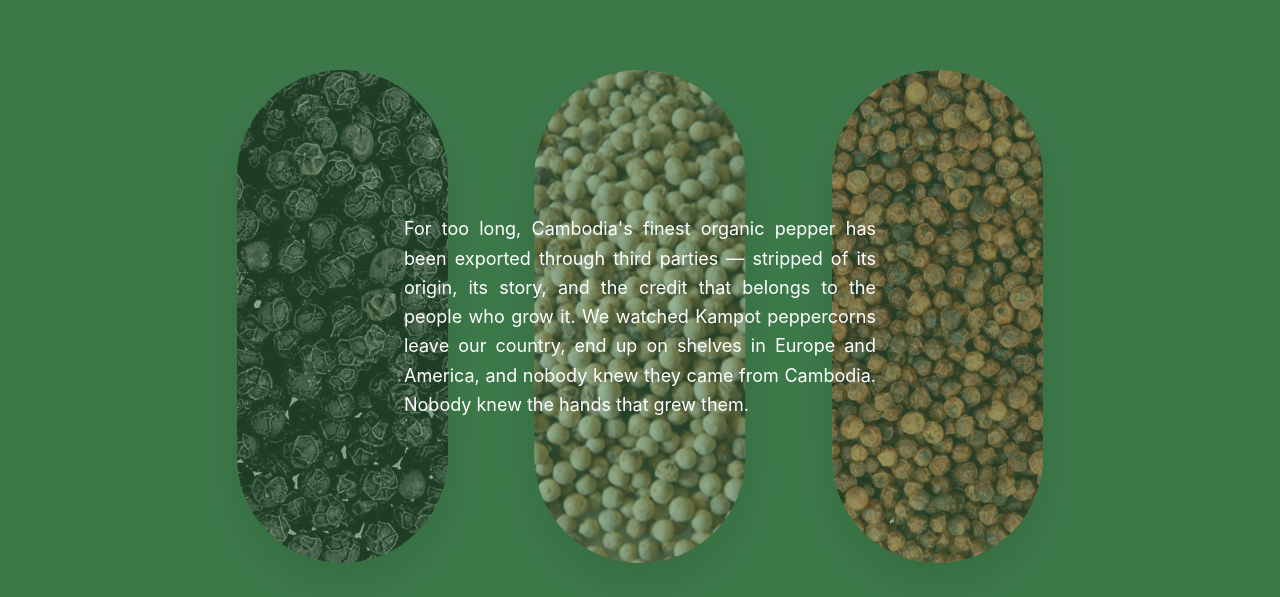
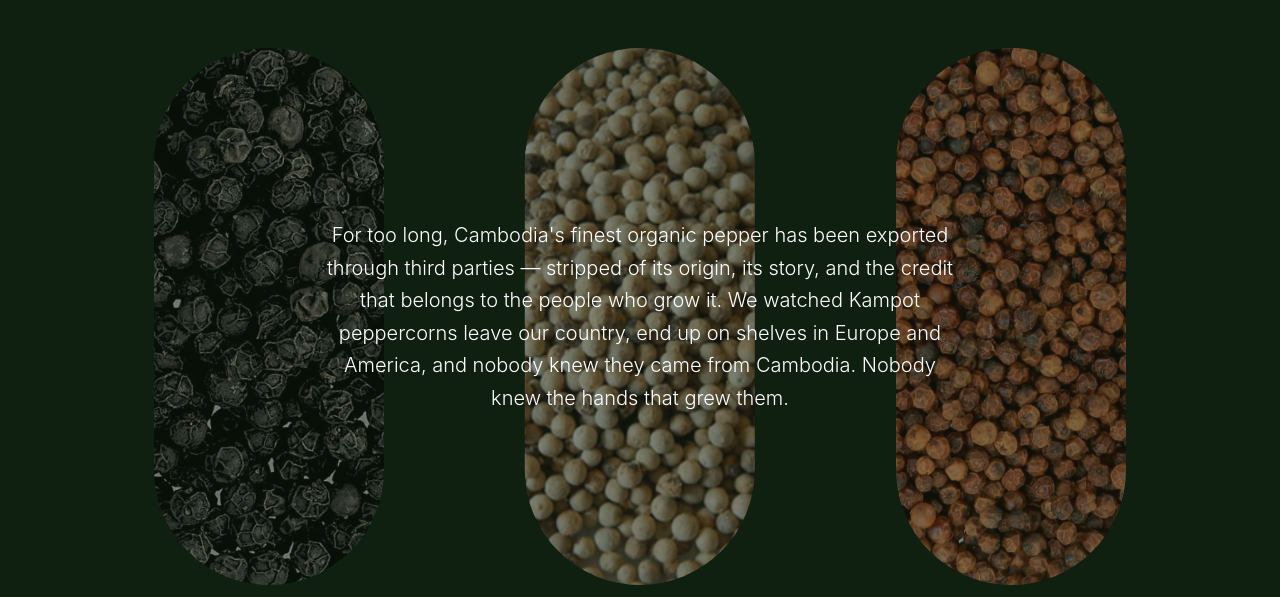
Before and after one commit to keanglongky-del/sunrise-web, a Next.js app: page / in a window 1280 px wide. Shown: the part 1923-2520 px from the top of the page. Built offline with nearby package versions, Linux system fonts and the light colour scheme.

Commit message:
Slide 3: text full-screen centered, pill panels behind at 50% opacity on dark green bg

```diff
--- a/src/app/page.tsx
+++ b/src/app/page.tsx
@@ -172,36 +172,30 @@ export default function Home() {
           SLIDE 3 — THREE PEPPERCORN COLORS + STORY
           ════════════════════════════════════════ */}
       <section className="relative w-full min-h-screen flex items-center justify-center overflow-hidden">
-        {/* Full-screen green card as base layer */}
-        <div className="absolute inset-0 bg-[#3d7a4a]" />
+        {/* Full-screen dark green background */}
+        <div className="absolute inset-0 bg-[#0f1f10]" />
 
-        {/* 3 pill panels at 50% opacity floating on top */}
-        <div className="relative w-full max-w-5xl mx-auto px-4 md:px-8 flex items-center justify-center h-[70vh] md:h-[85vh]">
-
-          {/* Three pill-shaped pepper panels */}
-          <div className="relative w-full h-full flex items-center justify-center">
+        {/* 3 pill panels — behind text at 50% opacity */}
+        <div className="absolute inset-0 flex items-center justify-center pointer-events-none">
           {/* Black pepper — left */}
-            <div className="absolute left-[3%] md:left-[8%] w-[24%] md:w-[22%] aspect-[3/6] md:aspect-[3/7] rounded-[999px] overflow-hidden opacity-50 shadow-[0_10px_30px_-5px_rgba(0,0,0,0.3)] md:shadow-[0_20px_60px_-10px_rgba(0,0,0,0.3)]">
+          <div className="absolute left-[5%] md:left-[12%] w-[22%] md:w-[18%] aspect-[3/6] md:aspect-[3/7] rounded-[999px] overflow-hidden opacity-50">
             <Image src="/images/pepper-black.jpg" alt="Black Kampot Pepper" fill className="object-cover scale-125" />
           </div>
-
           {/* White pepper — center */}
-            <div className="absolute left-1/2 -translate-x-1/2 w-[24%] md:w-[22%] aspect-[3/6] md:aspect-[3/7] rounded-[999px] overflow-hidden opacity-50 shadow-[0_10px_30px_-5px_rgba(0,0,0,0.3)] md:shadow-[0_20px_60px_-10px_rgba(0,0,0,0.3)]">
+          <div className="absolute left-1/2 -translate-x-1/2 w-[22%] md:w-[18%] aspect-[3/6] md:aspect-[3/7] rounded-[999px] overflow-hidden opacity-50">
             <Image src="/images/pepper-white.jpg" alt="White Kampot Pepper" fill className="object-cover scale-150" />
           </div>
-
           {/* Red pepper — right */}
-            <div className="absolute right-[3%] md:right-[8%] w-[24%] md:w-[22%] aspect-[3/6] md:aspect-[3/7] rounded-[999px] overflow-hidden opacity-50 shadow-[0_10px_30px_-5px_rgba(0,0,0,0.3)] md:shadow-[0_20px_60px_-10px_rgba(0,0,0,0.3)]">
+          <div className="absolute right-[5%] md:right-[12%] w-[22%] md:w-[18%] aspect-[3/6] md:aspect-[3/7] rounded-[999px] overflow-hidden opacity-50">
             <Image src="/images/pepper-red.jpg" alt="Red Kampot Pepper" fill className="object-cover scale-125" />
           </div>
+        </div>
 
-            {/* Text on top */}
-            <div className="relative z-10 w-[85%] md:w-[60%] lg:w-[55%] p-4 md:p-6 lg:p-7">
-              <p className="text-white text-[13px] md:text-base lg:text-lg leading-relaxed text-justify">
+        {/* Full-screen centered text on top */}
+        <div className="relative z-10 w-full max-w-3xl mx-auto px-8 md:px-16 text-center">
+          <p className="text-white text-sm md:text-lg lg:text-xl leading-relaxed font-light">
             For too long, Cambodia&apos;s finest organic pepper has been exported through third parties — stripped of its origin, its story, and the credit that belongs to the people who grow it. We watched Kampot peppercorns leave our country, end up on shelves in Europe and America, and nobody knew they came from Cambodia. Nobody knew the hands that grew them.
           </p>
-            </div>
-          </div>
         </div>
 
       </section>
```
Lines whose indentation alone changed are shown as unchanged.
